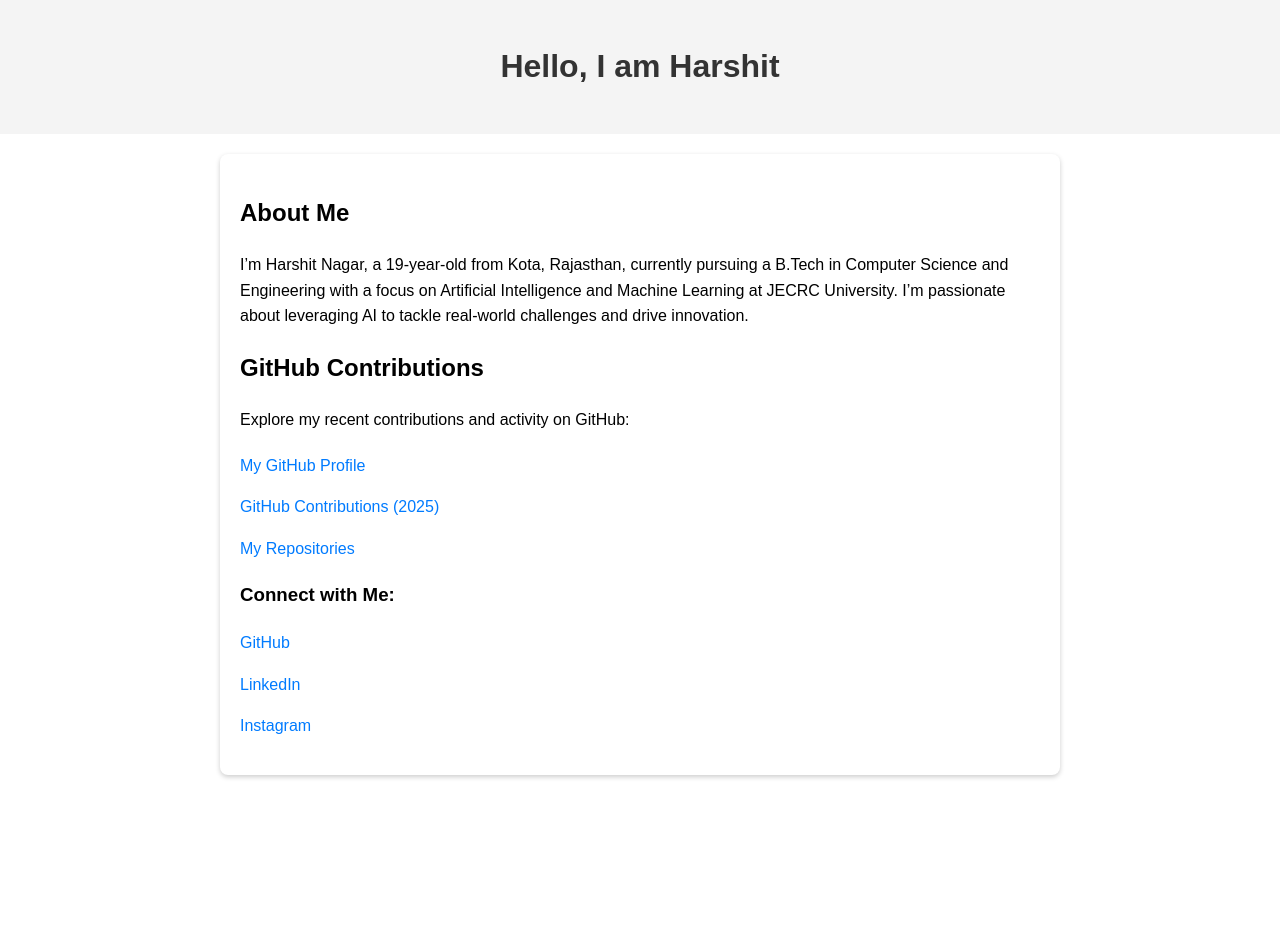
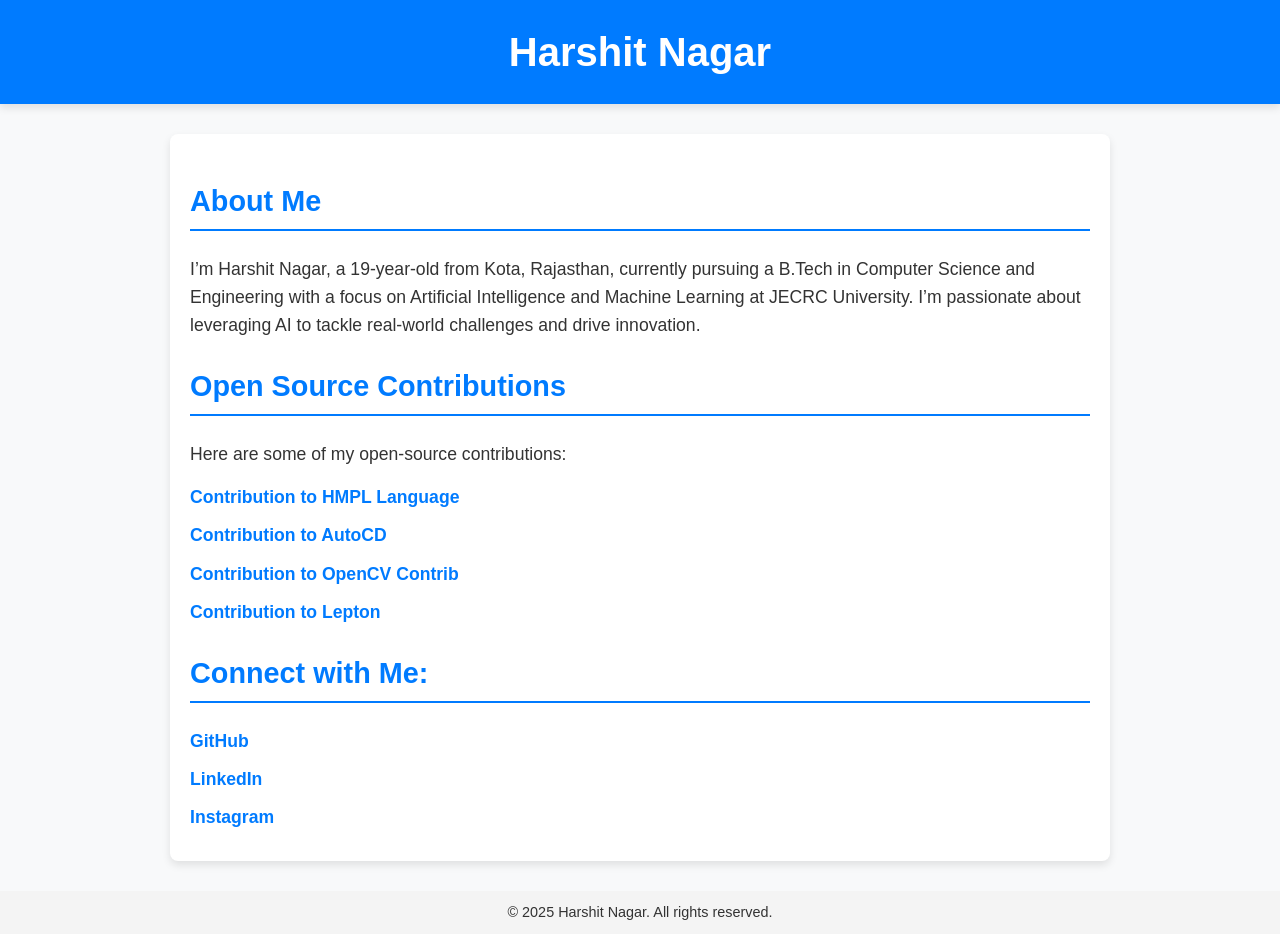
Before and after one commit to harshitnagar22/Webpage, a plain HTML site: page index.html in a window 1280 px wide. Before the commit the page ends 800 px from the top, so only its background shows below. Drawn offline with Linux system fonts and the light colour scheme.

Commit message:
webpage update index.html

```diff
--- a/index.html
+++ b/index.html
@@ -10,38 +10,63 @@
             margin: 0;
             padding: 0;
             line-height: 1.6;
+            background-color: #f8f9fa;
+            color: #333;
         }
         header {
-            background: #f4f4f4;
-            padding: 20px;
+            background: #007BFF;
+            color: #fff;
+            padding: 20px 0;
             text-align: center;
+            box-shadow: 0 4px 8px rgba(0, 0, 0, 0.1);
         }
-        h1 {
-            color: #333;
+        header h1 {
+            font-size: 2.5rem;
+            margin: 0;
         }
         .container {
-            max-width: 800px;
-            margin: 20px auto;
+            max-width: 900px;
+            margin: 30px auto;
             padding: 20px;
             background: #fff;
             border-radius: 8px;
-            box-shadow: 0 2px 5px rgba(0, 0, 0, 0.2);
+            box-shadow: 0 4px 8px rgba(0, 0, 0, 0.1);
+        }
+        h2 {
+            font-size: 1.8rem;
+            color: #007BFF;
+            border-bottom: 2px solid #007BFF;
+            padding-bottom: 5px;
+        }
+        p {
+            font-size: 1.1rem;
+            margin: 15px 0;
+        }
+        .links p {
+            margin: 10px 0;
         }
         a {
+            font-size: 1.1rem;
             color: #007BFF;
             text-decoration: none;
+            font-weight: bold;
         }
         a:hover {
+            color: #0056b3;
             text-decoration: underline;
         }
-        .links {
+        footer {
+            text-align: center;
+            padding: 10px 0;
+            background: #f4f4f4;
             margin-top: 20px;
+            font-size: 0.9rem;
         }
     </style>
 </head>
 <body>
     <header>
-        <h1>Hello, I am Harshit</h1>
+        <h1>Harshit Nagar</h1>
     </header>
     <div class="container">
         <h2>About Me</h2>
@@ -50,22 +75,24 @@
             I’m passionate about leveraging AI to tackle real-world challenges and drive innovation.
         </p>
 
-        <h2>GitHub Contributions</h2>
-        <p>
-            Explore my recent contributions and activity on GitHub:
-        </p>
+        <h2>Open Source Contributions</h2>
+        <p>Here are some of my open-source contributions:</p>
         <div class="links">
-            <p><a href="https://github.com/harshitnagar22" target="_blank">My GitHub Profile</a></p>
-            <p><a href="https://github.com/harshitnagar22?tab=overview&from=2025-01-01&to=2025-12-31" target="_blank">GitHub Contributions (2025)</a></p>
-            <p><a href="https://github.com/harshitnagar22?tab=repositories" target="_blank">My Repositories</a></p>
+            <p><a href="https://github.com/hmpl-language/hmpl/pull/45" target="_blank">Contribution to HMPL Language</a></p>
+            <p><a href="https://github.com/fordevio/autoCD/pull/7" target="_blank">Contribution to AutoCD</a></p>
+            <p><a href="https://github.com/opencv/opencv_contrib/pull/3640" target="_blank">Contribution to OpenCV Contrib</a></p>
+            <p><a href="https://github.com/danjulio/lepton/pull/46" target="_blank">Contribution to Lepton</a></p>
         </div>
 
-        <h3>Connect with Me:</h3>
+        <h2>Connect with Me:</h2>
         <div class="links">
             <p><a href="https://github.com/harshitnagar22" target="_blank">GitHub</a></p>
             <p><a href="https://www.linkedin.com/in/harshit-nagar-708a27290?utm_source=share&utm_campaign=share_via&utm_content=profile&utm_medium=android_app" target="_blank">LinkedIn</a></p>
             <p><a href="https://www.instagram.com/harshit.nagar_/profilecard/?igsh=MWEzdW14aW5iN3N3bA%3D%3D" target="_blank">Instagram</a></p>
         </div>
     </div>
+    <footer>
+        © 2025 Harshit Nagar. All rights reserved.
+    </footer>
 </body>
 </html>
```
